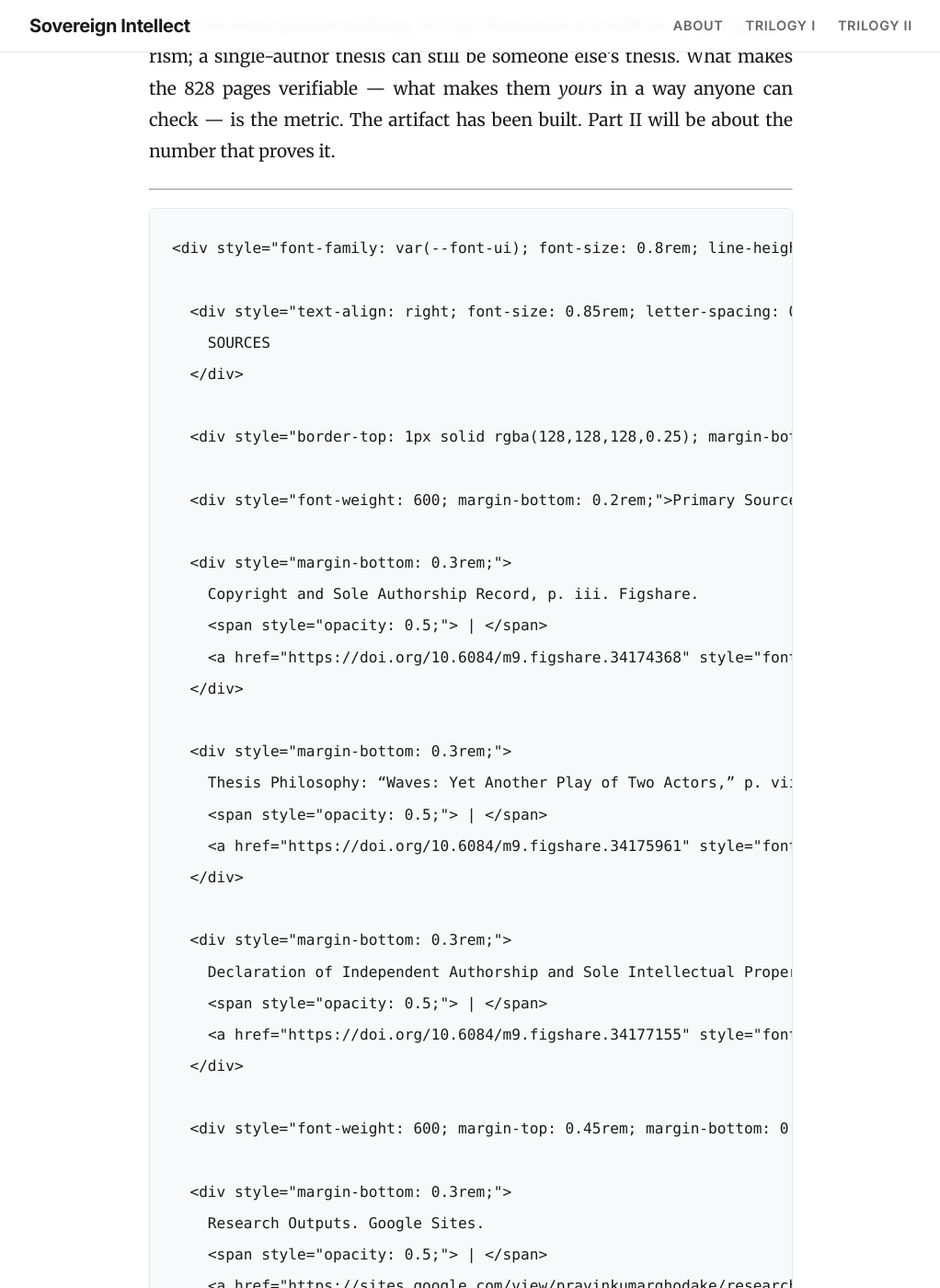
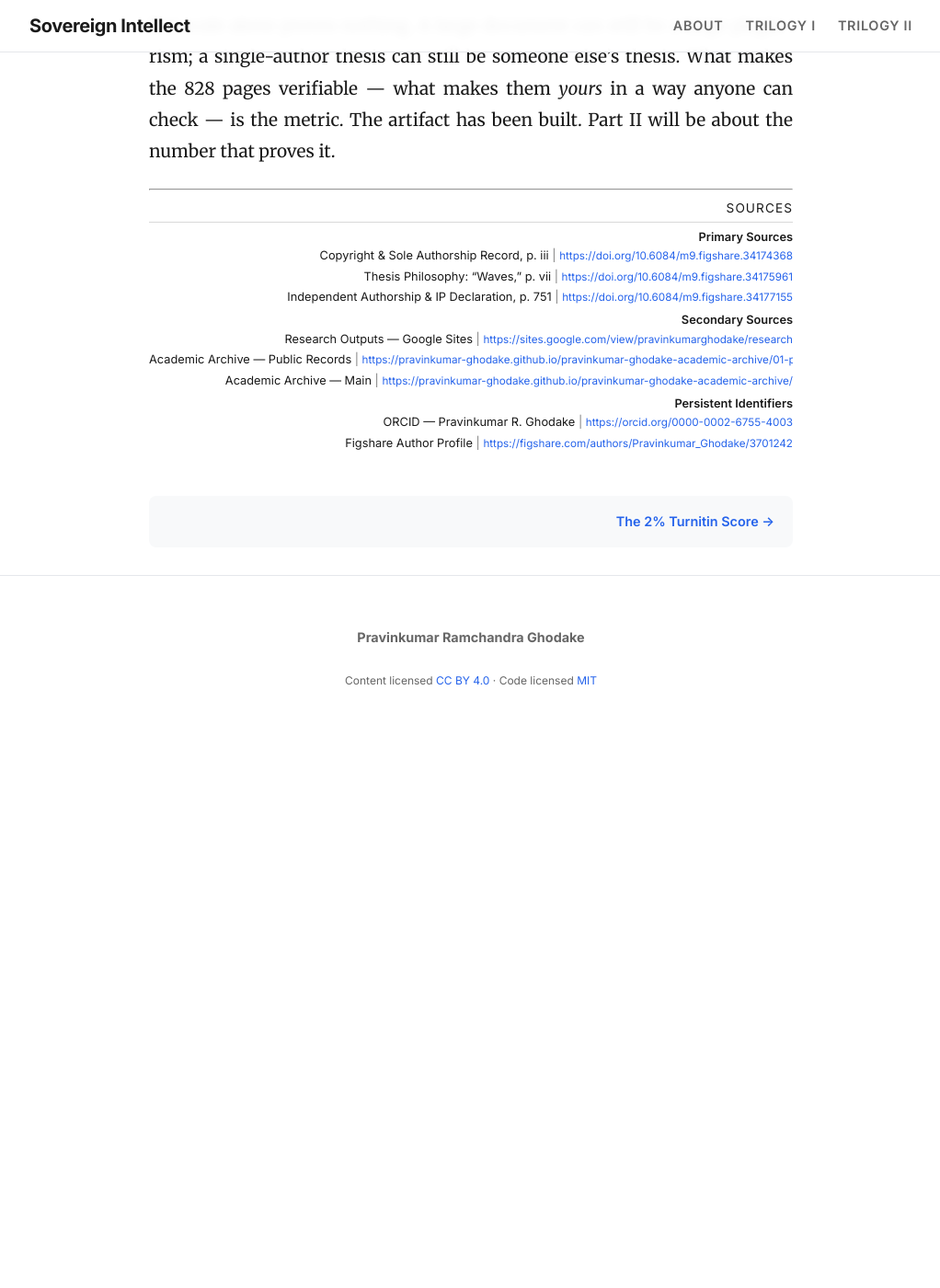
Before and after one commit to pravinkumar-ghodake/sovereign-intellect-blog, a Jekyll site: the page built from _posts/2026-11-22-the-unbroken-thread.md, in a window 1280 px wide and 1400 px high, scrolled down 5713 px. Shown: the whole window at 92% size, without its empty margins (128-1150 px from the left). Built offline with Jekyll 4.4.1, drawn with Linux system fonts in a browser that asks for light colours; after the commit the page ends 6518 px from its top, so only the background shows below that; some of the changed text lies outside the part shown.

Commit message:
Update 2026-11-22-the-unbroken-thread.md

````diff
--- a/_posts/2026-11-22-the-unbroken-thread.md
+++ b/_posts/2026-11-22-the-unbroken-thread.md
@@ -112,68 +112,64 @@ But scale alone proves nothing. A large document can still be a large plagiarism
 
 ---
 
-```html
-<div style="font-family: var(--font-ui); font-size: 0.8rem; line-height: 1.35; text-align: left;">
 
-  <div style="text-align: right; font-size: 0.85rem; letter-spacing: 0.08em; margin-bottom: 0.35rem;">
-    SOURCES
+<div style="font-family: var(--font-ui); font-size: 0.8rem; line-height: 1.35; text-align: right;">
+
+  <div style="font-size: 0.85rem; letter-spacing: 0.08em; margin-bottom: 0.35rem; text-align: right;">SOURCES</div>
+  <div style="border-top: 1px solid rgba(128,128,128,0.3); margin-bottom: 0.45rem;"></div>
+
+  <div style="font-weight: 600; margin: 0.45rem 0 0.2rem;">Primary Sources</div>
+
+  <div style="margin-bottom: 0.3rem; white-space: nowrap; overflow-x: auto;">
+    Copyright &amp; Sole Authorship Record, p. iii
+    <span style="opacity: 0.55;"> | </span>
+    <a href="https://doi.org/10.6084/m9.figshare.34174368" style="font-size: 0.73rem;">https://doi.org/10.6084/m9.figshare.34174368</a>
   </div>
 
-  <div style="border-top: 1px solid rgba(128,128,128,0.25); margin-bottom: 0.45rem;"></div>
-
-  <div style="font-weight: 600; margin-bottom: 0.2rem;">Primary Sources</div>
-
-  <div style="margin-bottom: 0.3rem;">
-    Copyright and Sole Authorship Record, p. iii. Figshare.
-    <span style="opacity: 0.5;"> | </span>
-    <a href="https://doi.org/10.6084/m9.figshare.34174368" style="font-size: 0.73rem; overflow-wrap: anywhere;">https://doi.org/10.6084/m9.figshare.34174368</a>
+  <div style="margin-bottom: 0.3rem; white-space: nowrap; overflow-x: auto;">
+    Thesis Philosophy: “Waves,” p. vii
+    <span style="opacity: 0.55;"> | </span>
+    <a href="https://doi.org/10.6084/m9.figshare.34175961" style="font-size: 0.73rem;">https://doi.org/10.6084/m9.figshare.34175961</a>
   </div>
 
-  <div style="margin-bottom: 0.3rem;">
-    Thesis Philosophy: “Waves: Yet Another Play of Two Actors,” p. vii. Figshare.
-    <span style="opacity: 0.5;"> | </span>
-    <a href="https://doi.org/10.6084/m9.figshare.34175961" style="font-size: 0.73rem; overflow-wrap: anywhere;">https://doi.org/10.6084/m9.figshare.34175961</a>
+  <div style="margin-bottom: 0.3rem; white-space: nowrap; overflow-x: auto;">
+    Independent Authorship &amp; IP Declaration, p. 751
+    <span style="opacity: 0.55;"> | </span>
+    <a href="https://doi.org/10.6084/m9.figshare.34177155" style="font-size: 0.73rem;">https://doi.org/10.6084/m9.figshare.34177155</a>
   </div>
 
-  <div style="margin-bottom: 0.3rem;">
-    Declaration of Independent Authorship and Sole Intellectual Property Ownership, p. 751. Figshare.
-    <span style="opacity: 0.5;"> | </span>
-    <a href="https://doi.org/10.6084/m9.figshare.34177155" style="font-size: 0.73rem; overflow-wrap: anywhere;">https://doi.org/10.6084/m9.figshare.34177155</a>
+  <div style="font-weight: 600; margin: 0.45rem 0 0.2rem;">Secondary Sources</div>
+
+  <div style="margin-bottom: 0.3rem; white-space: nowrap; overflow-x: auto;">
+    Research Outputs — Google Sites
+    <span style="opacity: 0.55;"> | </span>
+    <a href="https://sites.google.com/view/pravinkumarghodake/research" style="font-size: 0.73rem;">https://sites.google.com/view/pravinkumarghodake/research</a>
   </div>
 
-  <div style="font-weight: 600; margin-top: 0.45rem; margin-bottom: 0.2rem;">Secondary Sources</div>
-
-  <div style="margin-bottom: 0.3rem;">
-    Research Outputs. Google Sites.
-    <span style="opacity: 0.5;"> | </span>
-    <a href="https://sites.google.com/view/pravinkumarghodake/research" style="font-size: 0.73rem; overflow-wrap: anywhere;">https://sites.google.com/view/pravinkumarghodake/research</a>
+  <div style="margin-bottom: 0.3rem; white-space: nowrap; overflow-x: auto;">
+    Academic Archive — Public Records
+    <span style="opacity: 0.55;"> | </span>
+    <a href="https://pravinkumar-ghodake.github.io/pravinkumar-ghodake-academic-archive/01-public-records/research-outputs/" style="font-size: 0.73rem;">https://pravinkumar-ghodake.github.io/pravinkumar-ghodake-academic-archive/01-public-records/research-outputs/</a>
   </div>
 
-  <div style="margin-bottom: 0.3rem;">
-    Academic Archive — Public Records. GitHub Pages.
-    <span style="opacity: 0.5;"> | </span>
-    <a href="https://pravinkumar-ghodake.github.io/pravinkumar-ghodake-academic-archive/01-public-records/research-outputs/" style="font-size: 0.73rem; overflow-wrap: anywhere;">https://pravinkumar-ghodake.github.io/pravinkumar-ghodake-academic-archive/01-public-records/research-outputs/</a>
+  <div style="margin-bottom: 0.3rem; white-space: nowrap; overflow-x: auto;">
+    Academic Archive — Main
+    <span style="opacity: 0.55;"> | </span>
+    <a href="https://pravinkumar-ghodake.github.io/pravinkumar-ghodake-academic-archive/" style="font-size: 0.73rem;">https://pravinkumar-ghodake.github.io/pravinkumar-ghodake-academic-archive/</a>
   </div>
 
-  <div style="margin-bottom: 0.3rem;">
-    Academic Archive — Main. GitHub Pages.
-    <span style="opacity: 0.5;"> | </span>
-    <a href="https://pravinkumar-ghodake.github.io/pravinkumar-ghodake-academic-archive/" style="font-size: 0.73rem; overflow-wrap: anywhere;">https://pravinkumar-ghodake.github.io/pravinkumar-ghodake-academic-archive/</a>
+  <div style="font-weight: 600; margin: 0.45rem 0 0.2rem;">Persistent Identifiers</div>
+
+  <div style="margin-bottom: 0.3rem; white-space: nowrap; overflow-x: auto;">
+    ORCID — Pravinkumar R. Ghodake
+    <span style="opacity: 0.55;"> | </span>
+    <a href="https://orcid.org/0000-0002-6755-4003" style="font-size: 0.73rem;">https://orcid.org/0000-0002-6755-4003</a>
   </div>
 
-  <div style="font-weight: 600; margin-top: 0.45rem; margin-bottom: 0.2rem;">Persistent Identifiers</div>
-
-  <div style="margin-bottom: 0.3rem;">
-    ORCID — Pravinkumar Ramchandra Ghodake.
-    <span style="opacity: 0.5;"> | </span>
-    <a href="https://orcid.org/0000-0002-6755-4003" style="font-size: 0.73rem; overflow-wrap: anywhere;">https://orcid.org/0000-0002-6755-4003</a>
-  </div>
-
-  <div style="margin-bottom: 0;">
-    Figshare Author Profile.
-    <span style="opacity: 0.5;"> | </span>
-    <a href="https://figshare.com/authors/Pravinkumar_Ghodake/3701242" style="font-size: 0.73rem; overflow-wrap: anywhere;">https://figshare.com/authors/Pravinkumar_Ghodake/3701242</a>
+  <div style="margin-bottom: 0.3rem; white-space: nowrap; overflow-x: auto;">
+    Figshare Author Profile
+    <span style="opacity: 0.55;"> | </span>
+    <a href="https://figshare.com/authors/Pravinkumar_Ghodake/3701242" style="font-size: 0.73rem;">https://figshare.com/authors/Pravinkumar_Ghodake/3701242</a>
   </div>
 
 </div>
-```
````
